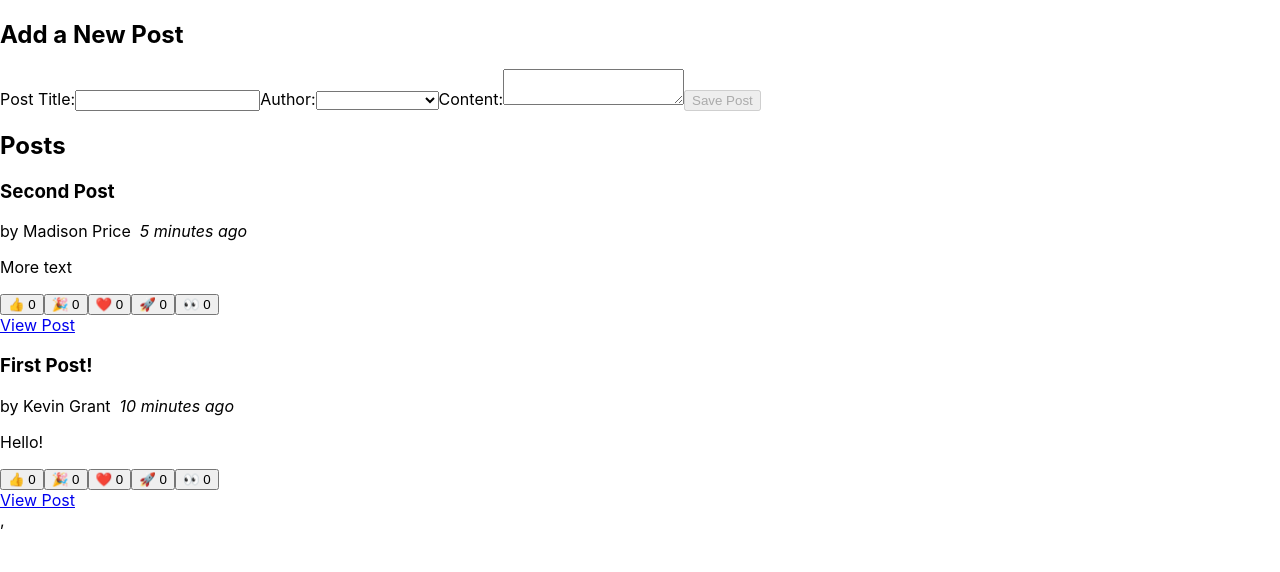
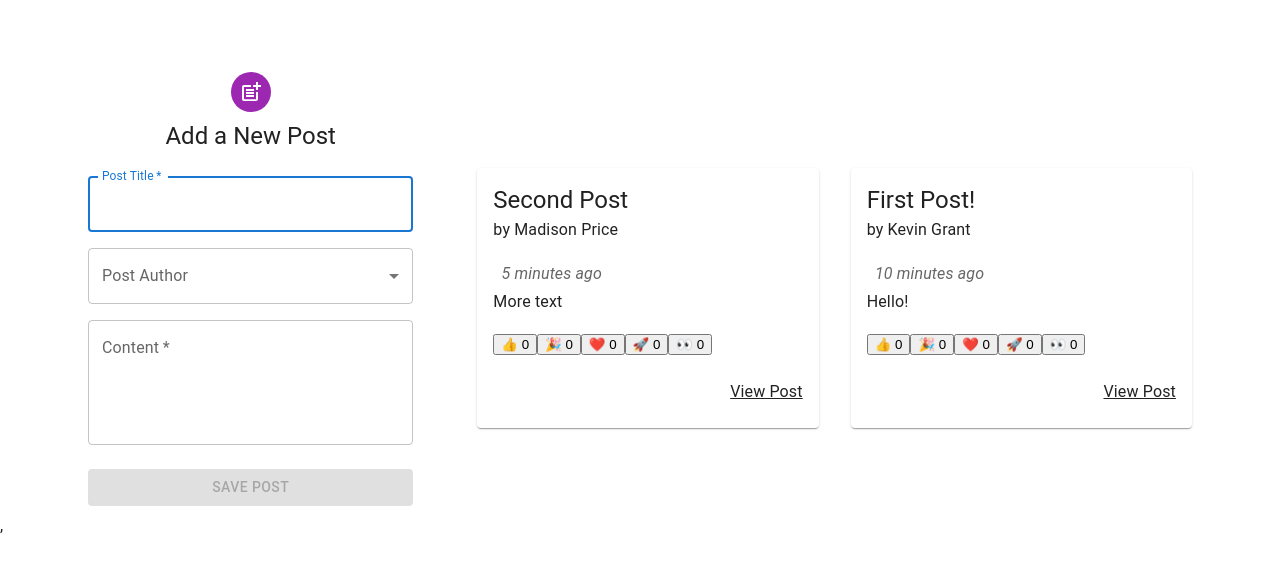
Before and after one commit to ghodelamg/my-first-react-ts-app, a React (Create React App) app: page /posts in a window 1280 px wide. Shown: the top 572 px of the page. Built offline with nearby package versions, Linux system fonts and the light colour scheme.

Commit message:
- Styled components

```diff
--- a/src/features/posts/AddPostForm.tsx
+++ b/src/features/posts/AddPostForm.tsx
@@ -2,6 +2,20 @@ import React, { useState } from 'react'
 import { useDispatch } from 'react-redux'
 import { postAdded } from './postsSlice'
 import { useAppSelector } from '../../app/hooks'
+import { createTheme, ThemeProvider } from '@mui/material/styles'
+import Container from '@mui/material/Container'
+import CssBaseline from '@mui/material/CssBaseline'
+import Box from '@mui/material/Box'
+import Avatar from '@mui/material/Avatar'
+import Typography from '@mui/material/Typography'
+import PostAddIcon from '@mui/icons-material/PostAdd';
+import TextField from '@mui/material/TextField'
+import Button from '@mui/material/Button';
+import Select from '@mui/material/Select'
+import MenuItem from '@mui/material/MenuItem'
+import InputLabel from '@mui/material/InputLabel'
+import FormControl from '@mui/material/FormControl'
+import Grid from '@mui/material/Grid'
 
 export const AddPostForm = () => {
   const [title, setTitle] = useState('');
@@ -25,41 +39,85 @@ export const AddPostForm = () => {
   }
 
    const canSave = Boolean(title) && Boolean(content) && Boolean(userId)
+   const theme = createTheme();
 
   const usersOptions = users.map(user => (
-    <option key={user.id} value={user.id}>
+    <MenuItem  key={user.id} value={user.id}>
       {user.name}
-    </option>
+    </MenuItem>
   ))
 
   return (
     <section>
-      <h2>Add a New Post</h2>
-      <form>
-        <label htmlFor="postTitle">Post Title:</label>
-        <input
-          type="text"
+      <ThemeProvider theme={theme}>
+      <Container component="main" maxWidth="xs">
+        <CssBaseline />
+        <Box
+          sx={{
+            marginTop: 8,
+            display: 'flex',
+            flexDirection: 'column',
+            alignItems: 'center',
+          }}
+        >
+          <Avatar sx={{ m: 1, bgcolor: 'secondary.main' }}>
+            <PostAddIcon />
+          </Avatar>
+          <Typography component="h1" variant="h5">
+            Add a New Post
+          </Typography>
+          <Box component="form" onSubmit={onSavePostClicked} noValidate sx={{ mt: 1 }}>
+            <FormControl fullWidth sx={{ mb: 1 }}>
+                <TextField
+                margin="normal"
+                required
+                fullWidth
                 id="postTitle"
+                label="Post Title"
                 name="postTitle"
+                autoFocus
                 value={title}
                 onChange={onTitleChanged}
               />
-        <label htmlFor="postAuthor">Author:</label>
-        <select id="postAuthor" value={userId} onChange={onAuthorChanged}>
-          <option value=""></option>
+            </FormControl>
+            <FormControl fullWidth>
+              <InputLabel id="demo-simple-select-label">Post Author</InputLabel>
+              <Select
+                labelId="demo-simple-select-label"
+                id="demo-simple-select"
+                label="Post Author"
+                value={userId} onChange={onAuthorChanged}
+              >
                {usersOptions}
-        </select>
-        <label htmlFor="postContent">Content:</label>
-        <textarea
-          id="postContent"
-          name="postContent"
+              </Select>
+            </FormControl>
+            <FormControl fullWidth>
+              <TextField
+                margin="normal"
+                required
+                fullWidth
+                name="content"
+                label="Content"
+                id="content"
+                multiline
+                rows={4}
                 value={content}
                 onChange={onContentChanged}
               />
-        <button type="button" onClick={onSavePostClicked} disabled={!canSave}>
+            </FormControl>
+            <Button
+              type="submit"
+              fullWidth
+              variant="contained"
+              sx={{ mt: 2, mb: 1 }}
+              disabled={!canSave}
+            >
               Save Post
-        </button>
-      </form>
+            </Button>
+          </Box>
+        </Box>
+      </Container>
+    </ThemeProvider>
     </section>
   )
 }
--- a/src/features/posts/PostsList.tsx
+++ b/src/features/posts/PostsList.tsx
@@ -1,37 +1,82 @@
 import { useAppSelector } from '../../app/hooks'
 import { AddPostForm } from './AddPostForm'
-import { Link } from 'react-router-dom'
+import { Link, useNavigate } from 'react-router-dom'
 import { PostAuthor } from './PostAuthor'
 import { TimeAgo } from './TimeAgo'
 import { ReactionButtons } from './ReactionButtons'
+import { createTheme, ThemeProvider } from '@mui/material/styles'
+import CssBaseline from '@mui/material/CssBaseline'
+import Grid from '@mui/material/Grid'
+import Container from '@mui/material/Container'
+import CardActionArea from '@mui/material/CardActionArea'
+import Card from '@mui/material/Card'
+import CardContent from '@mui/material/CardContent'
+import Typography from '@mui/material/Typography'
 
 const PostsList = () => {
   const posts = useAppSelector(state => state.posts)
 
   const orderedPosts = posts.slice().sort((a, b) => b.date.localeCompare(a.date))
-
-const renderedPosts = orderedPosts.map(post => {
+  const navigate = useNavigate();
+ const theme = createTheme();
+  const RenderedPosts = () => {
   return (
-    <article className="post-excerpt" key={post.id}>
-      <h3>{post.title}</h3>
-      <div>
-        <PostAuthor userId={post.userId} />
-        <TimeAgo timestamp={post.date} />
-      </div>
-      <p className="post-content">{post.content.substring(0, 100)}</p>
-      <ReactionButtons post={post} />
-      <Link to={`/posts/${post.id}`} className="button muted-button">
-        View Post
-      </Link>
-    </article>
-  )
-})
+    <ThemeProvider theme={theme}>
+      <CssBaseline />
+      <Container maxWidth="lg">
+        <main>
+          <Grid container spacing={4}>
+            { orderedPosts.map(post  => (
+               <Grid item xs={12} md={6} key={post.id} >
+                <CardActionArea component="a">
+                  <Card sx={{ display: 'flex' }}>
+                    <CardContent sx={{ flex: 1 }}>
+                      <Typography component="h2" variant="h5">
+                        {post.title}
+                      </Typography>
+                      <Typography variant="subtitle1" paragraph>
+                        <PostAuthor userId={post.userId} />
+                      </Typography>
+                      <Typography variant="subtitle1" color="text.secondary">
+                        <TimeAgo timestamp={post.date} />
+                      </Typography>
+                      <Typography variant="subtitle1" paragraph>
+                        <span className="post-content">{post.content.substring(0, 100)}</span>
+                      </Typography>
+                      <ReactionButtons post={post} />
+                      <Grid sx={{ mt: 3 }} container justifyContent="flex-end" onClick={ () => navigate(`/posts/${post.id}`)}>
+                        <Grid item style={{ textDecoration: 'underline' }}>
+                          View Post
+                          {/* <Link to={`/posts/${post.id}`} className="button muted-button">
+                            View Post
+                          </Link> */}
+                        </Grid>
+                      </Grid>
+                    </CardContent>
+                  </Card>
+                </CardActionArea>
+              </Grid>
+            ))}
+          </Grid>
+        </main>
+      </Container>
+    </ThemeProvider>
+    )};
 
   return (
     <section className="posts-list">
-      <AddPostForm></AddPostForm>
-      <h2>Posts</h2>
-      {renderedPosts}
+      <Container maxWidth="lg">
+        <main>
+          <Grid container spacing={2}>
+            <Grid item xs={12} lg={4}>
+              <AddPostForm></AddPostForm>
+            </Grid>
+            <Grid item xs={12} lg={8} sx={{ mt: 21 }}>
+              <RenderedPosts></RenderedPosts>
+            </Grid>
+          </Grid>
+        </main>
+      </Container>
     </section>
   )
 }
```
Lines whose indentation alone changed are shown as unchanged.
